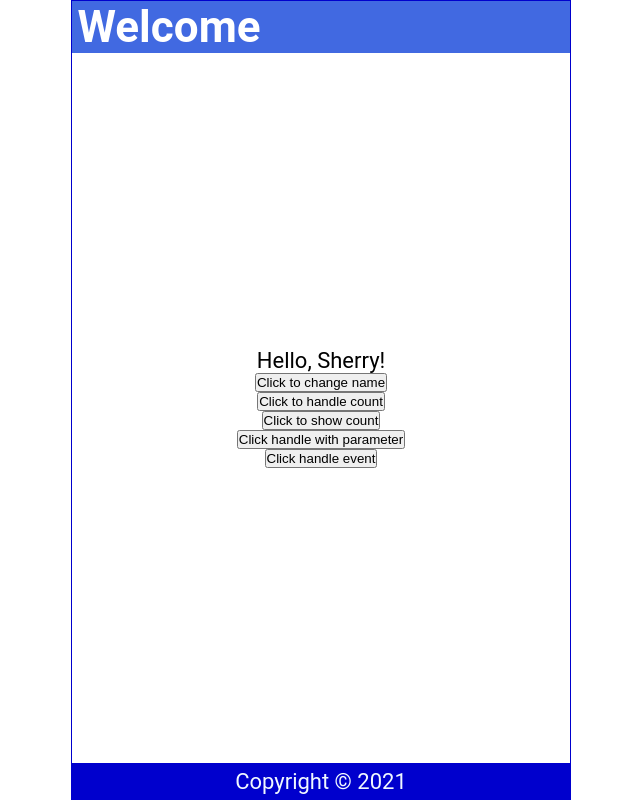
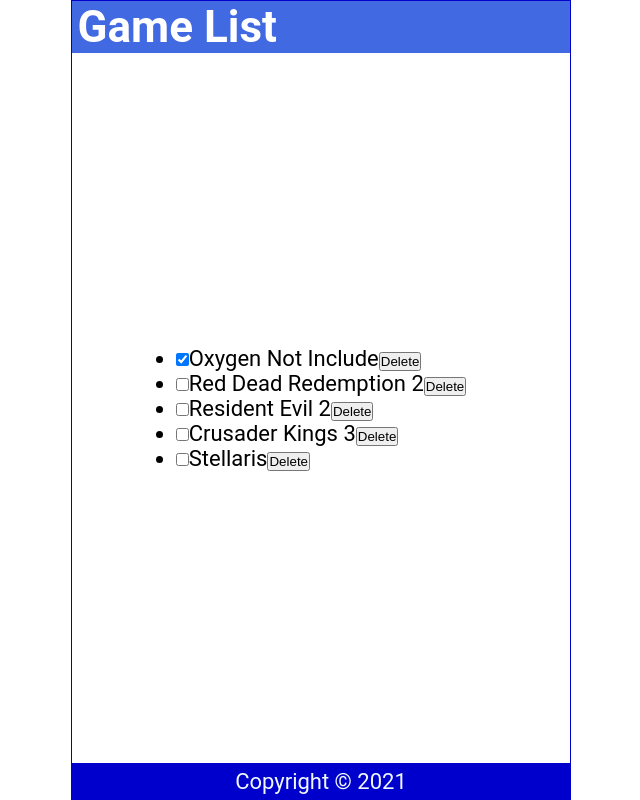
Before and after one commit to sherryysj/ReactJSRecap, a React (Create React App) app: page / in a window 1280 px wide. Shown: the whole page, without its empty margins (319-959 px from the left). Built offline with nearby package versions, Linux system fonts and the light colour scheme.

Commit message:
learning note: set list by map, and add react icon into package

```diff
--- a/package.json
+++ b/package.json
@@ -8,6 +8,7 @@
     "@testing-library/user-event": "^13.5.0",
     "react": "^17.0.2",
     "react-dom": "^17.0.2",
+    "react-icons": "^4.3.1",
     "react-scripts": "5.0.0",
     "web-vitals": "^2.1.2"
   },
--- a/src/Content.js
+++ b/src/Content.js
@@ -2,59 +2,50 @@
 
 const Content = () => {
 
-    // use state to change variable
-    const [name, setName] = useState('Sherry');
+    // set an object array in initial state
+    const [items, setItems] = useState([
+        {
+            id: 1,
+            checked: true,
+            item: "Oxygen Not Include"
+        },
+        {
+            id: 2,
+            checked: false,
+            item: "Red Dead Redemption 2"
+        },
+        {
+            id: 3,
+            checked: false,
+            item: "Resident Evil 2"
+        },
+        {
+            id: 4,
+            checked: false,
+            item: "Crusader Kings 3"
+        },
+        {
+            id: 5,
+            checked: false,
+            item: "Stellaris"
+        }
+    ]);
 
-    const handleNameChange = () => {
-        const names = ['Sherry','Loves','Ivory'];
-        const int = Math.floor(Math.random() * 3);
-        setName(names[int]);
-    }
-
-    const [count, setCount] = useState(0);
-
-    // state value will be remain the initial value when it be called in a function
-    const handleCount = () => {
-        setCount(count + 1) // assume count is 1 when we call the function
-        setCount(count + 1) // count still be initial count value when calling this function, value 1
-        console.log(count) // count still be initial count when calling this function, value 1
-    }
-    // if count value is 1, then next time when this function is calling, count will be 2, not 3
-
-    // call this after handleCount, it will show current count value
-    const handleCount2 = () => {
-        console.log(count)
-    }
-
-    // normal click
-    const handleClick = () => {
-        console.log('You clicked it')
-    }
-
-    // with parameter
-    const handleClick2 = (name) => {
-        // use ` when calling parameters
-        console.log(`${name} was clicked`)
-    }
-
-    // calling event
-    const handleClick3 = (e) => {
-        console.log(e);
-        console.log(e.target); // ';' can be omitted
-        console.log(e.target.innerText)
-    }
-
-
+    // use Tab to auto indentation
     return (
         <main>
-            <p onDoubleClick={handleClick}> {/* double click not work in pad device*/}
-                Hello, {name}!
-            </p>
-            <button onClick={handleNameChange}>Click to change name</button> {/* do not include () after handleClick */}
-            <button onClick={handleCount}>Click to handle count</button>
-            <button onClick={handleCount2}>Click to show count</button>
-            <button onClick={() => handleClick2('Dave')}>Click handle with parameter</button>
-            <button onClick={(e) => handleClick3(e)}>Click handle event</button>
+            <ul>
+                {items.map((item) => (
+                    <li className="item" key={item.id}>
+                        <input
+                            type="checkbox"
+                            checked={item.checked}
+                        />
+                        <label>{item.item}</label>
+                        <button>Delete</button>
+                    </li>
+                ))}
+            </ul>
         </main>
     )
 }
--- a/src/Header.js
+++ b/src/Header.js
@@ -12,7 +12,7 @@
     return (
         // refer inline style from variable
         <header style={headerStyle}>
-            <h1>Welcome</h1>
+            <h1>Game List</h1>
         </header>
     )
 }
```
Also changed, not shown: 1 other file (tests, documents, lock files or other folders).
